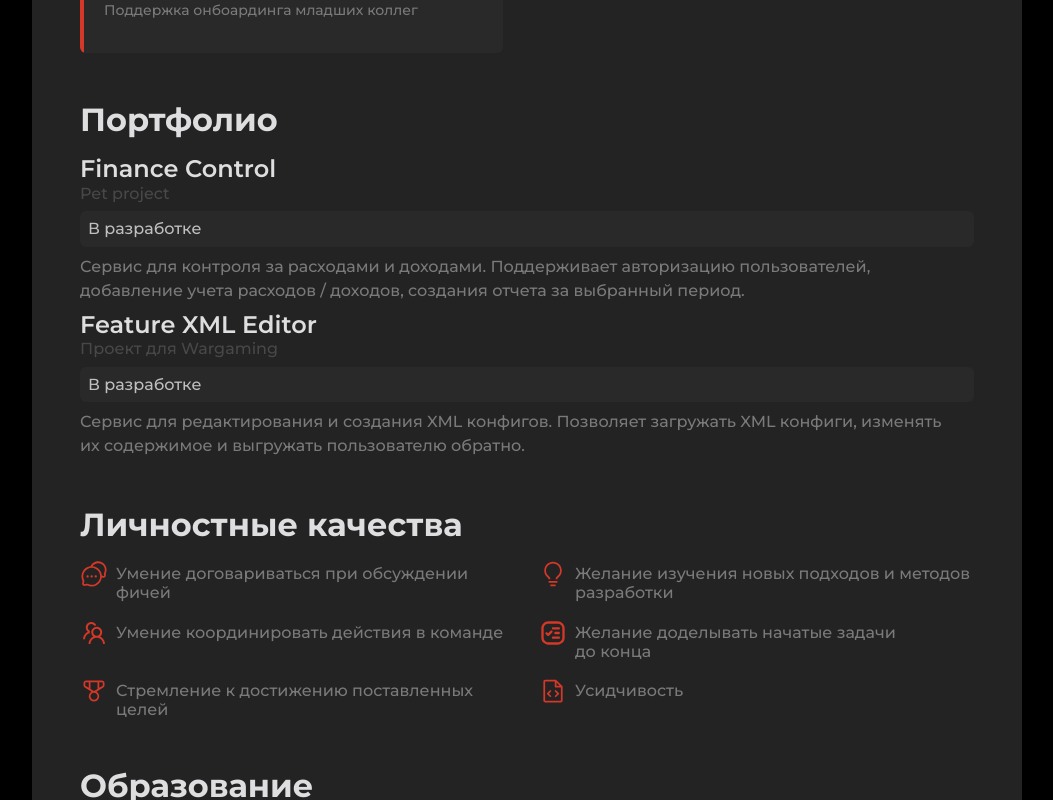
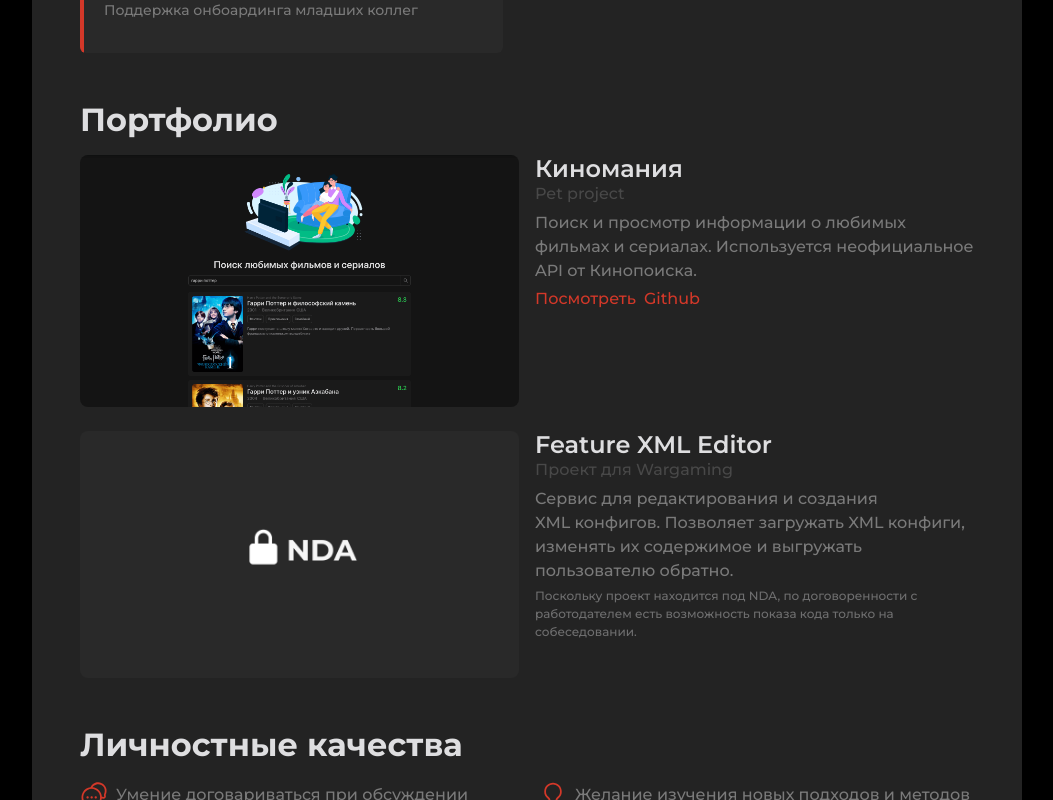
Before and after one commit to LeMane1/react-resume, a React (Create React App) app: page / in a window 1280 px wide. Shown: the part 1720-2520 px from the top of the page, without its empty margins (113-1166 px from the left). Built offline with nearby package versions, Linux system fonts and the light colour scheme.

Commit message:
updated Portfolio block

```diff
--- a/src/components/Portfolio.jsx
+++ b/src/components/Portfolio.jsx
@@ -8,18 +8,18 @@ const Portfolio = ({ className }) => {
 			<h2 className="bold mb-3" id="portfolio">
 				Портфолио
 			</h2>
-			{/* <div className="row gy-2"> */}
 			{portfolioItems.map((item, index) => (
 				<PortfolioItem
 					key={index}
-					className="mb-2"
-					status={item.status}
+					className="mb-4"
+					image={item.image}
 					type={item.type}
 					name={item.name}
 					description={item.description}
+					links={item.links}
+					extraInfo={item.extraInfo}
 				/>
 			))}
-			{/* </div> */}
 		</div>
 	)
 }
--- a/src/components/PortfolioItem.jsx
+++ b/src/components/PortfolioItem.jsx
@@ -1,64 +1,40 @@
-import React from 'react'
-import PropTypes from 'prop-types'
+import React from "react";
+import PropTypes from "prop-types";
+import PortfolioLinkItem from "./UI/link/PortfolioLinkItem";
 
-const PortfolioItem = ({ status, type, name, description, className }) => {
+const PortfolioItem = ({ type, name, description, image, className, links, extraInfo }) => {
 	return (
 		<div className={className}>
-			<h4 className="semi-bold me-2">{name}</h4>
-			<h6 className="text-shaded mb-2">{type}</h6>
-			<h6
-				className="mb-2 p-2 rounded-2"
-				style={{
-					backgroundColor: '#292929',
-					color: 'rgba(255, 255, 255, 0.7)',
-				}}
-			>
-				{status}
-			</h6>
-			<p className="text-paragraph">{description}</p>
-
-			{/* <a>Посмотреть проект</a>
-			<div id="carouselExample" class="carousel slide">
-				<div class="carousel-inner">
-					<div class="carousel-item active">
-						<img src="..." class="d-block w-100" alt="..." />
+			<div className="row gx-3 gy-3">
+				<div className="col col-12 col-md-6">
+					<img src={image} className="portfolio-image" />
+				</div>
+				<div className="col col-12 col-md-6">
+					<h4 className="semi-bold">{name}</h4>
+					<h6 className="text-shaded mb-2">{type}</h6>
+					<p className="text-paragraph mb-1">{description}</p>
+					<div>
+						{links && links.map((link, index) => (
+							<PortfolioLinkItem
+								text={link.name}
+								href={link.linkSource}
+								className={index === links.length - 1 ? '' : 'me-2'}
+							/>
+						))}
 					</div>
-					<div class="carousel-item">
-						<img src="..." class="d-block w-100" alt="..." />
-					</div>
-					<div class="carousel-item">
-						<img src="..." class="d-block w-100" alt="..." />
-					</div>
+					{extraInfo && <p className="extra-info">{extraInfo}</p>}
 				</div>
-				<button
-					class="carousel-control-prev"
-					type="button"
-					data-bs-target="#carouselExample"
-					data-bs-slide="prev"
-				>
-					<span class="carousel-control-prev-icon" aria-hidden="true"></span>
-					<span class="visually-hidden">Previous</span>
-				</button>
-				<button
-					class="carousel-control-next"
-					type="button"
-					data-bs-target="#carouselExample"
-					data-bs-slide="next"
-				>
-					<span class="carousel-control-next-icon" aria-hidden="true"></span>
-					<span class="visually-hidden">Next</span>
-				</button>
-			</div> */}
+			</div>
 		</div>
-	)
-}
+	);
+};
 
 PortfolioItem.propTypes = {
-	status: PropTypes.string,
+	image: PropTypes.string,
 	type: PropTypes.string,
 	name: PropTypes.string,
 	description: PropTypes.string,
 	className: PropTypes.string,
-}
+};
 
-export default PortfolioItem
+export default PortfolioItem;
--- /dev/null
+++ b/src/components/UI/link/PortfolioLinkItem.jsx
@@ -0,0 +1,25 @@
+import React from 'react'
+import classes from './PortfolioLinkItem.module.css'
+
+const PortfolioLinkItem = ({
+  text,
+  altText,
+  className,
+  href,
+  ...props
+}) => {
+  return (
+    <a
+      href={href}
+      target="_blank"
+      rel="noreferrer"
+      alt={altText}
+      className={`${className} ${classes.portfolioLinkItem}`}
+      {...props}
+    >
+      {text}
+    </a>
+  )
+}
+
+export default PortfolioLinkItem
--- /dev/null
+++ b/src/components/UI/link/PortfolioLinkItem.module.css
@@ -0,0 +1,8 @@
+.portfolioLinkItem{
+  /* text-decoration:none !important; */
+  color: #d33829;
+}
+
+.portfolioLinkItem:hover{
+  color: #ca2314;
+}
--- a/src/data/constants.js
+++ b/src/data/constants.js
@@ -10,6 +10,8 @@ import instagram from '../assets/instagram.svg'
 import telegram from '../assets/telegram.svg'
 import vk from '../assets/vk.svg'
 import email from '../assets/email.svg'
+import movies_search from '../assets/movies-search.png'
+import feature_editor from '../assets/feature_editor.jpg'
 
 export const MAX_CONTAINER_WIDTH = 990
 
@@ -186,17 +188,41 @@ export const educationItems = [
 
 export const portfolioItems = [
 	{
-		status: 'В разработке',
 		type: 'Pet project',
-		name: 'Finance Control',
+		name: 'Киномания',
+		image: movies_search,
 		description:
-			'Сервис для контроля за расходами и доходами. Поддерживает авторизацию пользователей, добавление учета расходов / доходов, создания отчета за выбранный период.',
+			'Поиск и просмотр информации о любимых фильмах и сериалах. Используется неофициальное API от Кинопоиска.',
+		links: [
+			{
+				name: 'Посмотреть',
+				linkSource: 'https://lemane1.github.io/movies-search/'
+			},
+			{
+				name: 'Github',
+				linkSource: 'https://github.com/LeMane1/movies-search'
+			}
+		]
 	},
+	// {
+	// 	type: 'Pet project',
+	// 	name: 'Easy Calories',
+	// 	image: '',
+	// 	description:
+	// 		'Поиск и рассчет калорий в продуктах. Для получения данных используется Ninja Api.',
+	// },
+	// {
+	// 	type: 'Совместный Pet project',
+	// 	name: 'Finance Control',
+	// 	description:
+	// 		'Сервис для контроля за расходами и доходами. Поддерживает авторизацию пользователей, добавление учета расходов / доходов, создания отчета за выбранный период.',
+	// },
 	{
-		status: 'В разработке',
 		type: 'Проект для Wargaming',
 		name: 'Feature XML Editor',
+		image: feature_editor,
 		description:
 			'Сервис для редактирования и создания XML конфигов. Позволяет загружать XML конфиги, изменять их содержимое и выгружать пользователю обратно.',
+		extraInfo: 'Поскольку проект находится под NDA, по договоренности с работодателем есть возможность показа кода только на собеседовании.'
 	},
 ]
--- a/src/styles/App.css
+++ b/src/styles/App.css
@@ -38,6 +38,10 @@ h5,
 h6 {
 	overflow-wrap: break-word;
 	margin: 0;
+}
+
+a{
+	text-decoration: none;
 }
 
 html {
@@ -139,3 +143,17 @@ h2::before {
 .default-bg {
 	background-color: #292929;
 }
+
+/* Portfolio item */
+
+.portfolio-image{
+	height: 100%;
+	width: 100%;
+	background-size: cover;
+	border-radius: 8px;
+}
+
+.extra-info{
+	font-size: 12px;
+	opacity: .4;
+}
```
Also changed, not shown: src/assets/feature_editor.jpg (added), src/assets/movies-search.png (added).
